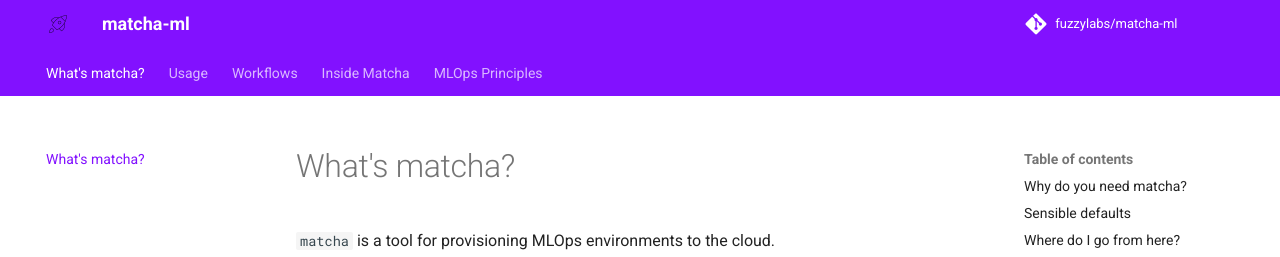
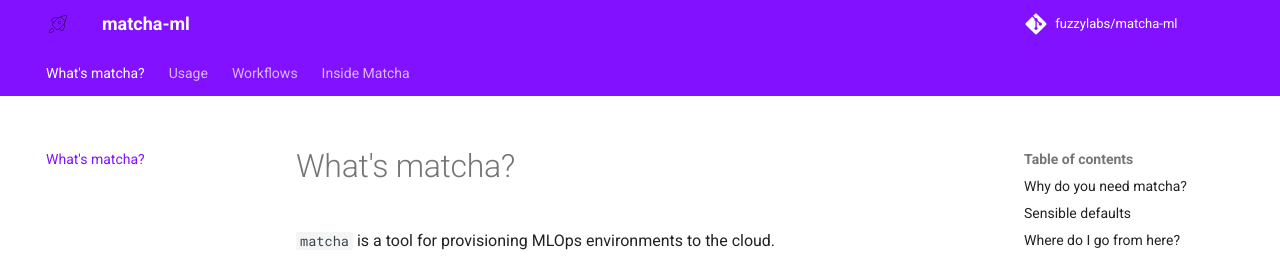
Before and after one commit to fuzzylabs/matcha, an MkDocs documentation site: the page built from docs/index.md, in a window 1280 px wide and 900 px high. Shown: the top 257 px of the window. Built offline with MkDocs 1.6.1 and Material for MkDocs 9.7.7, drawn with Linux system fonts in a browser that asks for light colours; comment, search, counter and statistics services are not loaded.

Commit message:
RPD-137 removed mlops-principles

```diff
--- a/mkdocs.yml
+++ b/mkdocs.yml
@@ -13,7 +13,6 @@
     - Cost: 'costings.md'
   - Workflows: 'workflows.md'
   - Inside Matcha: 'inside-matcha.md'
-  - MLOps Principles: 'mlops-principles.md'
 
 theme:
   name: material
```
Also changed, not shown: docs/mlops-principles.md (deleted, +0 -1 lines).
